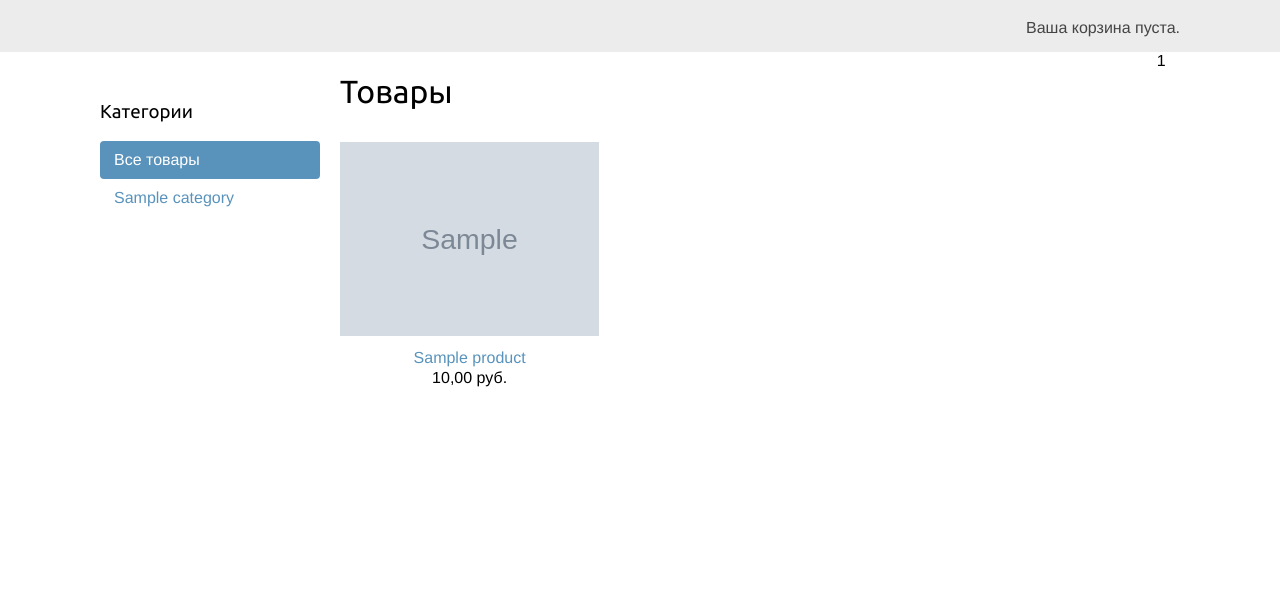
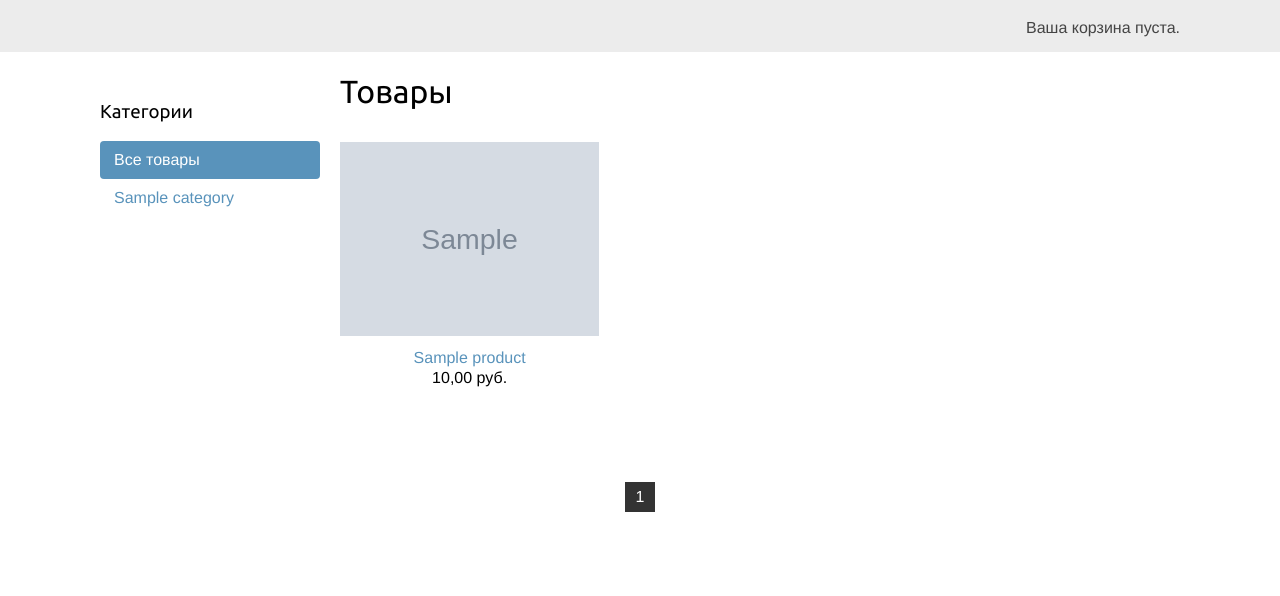
Before and after one commit to KurenieUbivvaet/Diplom, a Django app: page / in a window 1280 px wide. Shown: the part 46-642 px from the top of the page. Run offline with Django 4.2, Linux system fonts and the light colour scheme; tables that the repository leaves empty hold one stand-in row (values such as "Sample post"); grey boxes marked "Sample" are stand-in pictures; parts of the project's set-up code (start-up, migrations or seed data) failed here and were passed over.

Commit message:
version 0.0.4.2

```diff
--- a/myshop/shop/static/css/base.css
+++ b/myshop/shop/static/css/base.css
@@ -184,6 +184,7 @@ ul.errorlist {
     overflow:hidden;
 }
 
+
 .product-list .item {
     width:25%;
     padding:10px 20px 10px 0;
@@ -192,9 +193,37 @@ ul.errorlist {
     line-height:1.2;
 }
 
+.product-list .item:hover{
+    box-shadow: 0px 0px 10px grey;
+}
+
 .product-list .item img {
     width:100%;
     margin-bottom:8px;
+}
+
+.pagination {
+    height: 200px;
+    display: flex;
+    align-items: center;
+    justify-content: center;
+}
+
+.pagination a {
+    margin: 0 5px;
+    padding: 5px 10px;
+    text-decoration: none;
+    background-color: #f2f2f2;
+    color: #333;
+    border: 1px solid #ccc;
+}
+
+.pagination .current-page {
+    margin: 0 5px;
+    padding: 5px 10px;
+    background-color: #333;
+    color: #fff;
+    border: 1px solid #333;
 }
 
 .product-detail {
--- a/myshop/shop/templates/shop/base.html
+++ b/myshop/shop/templates/shop/base.html
@@ -5,6 +5,7 @@
     <meta charset="utf-8"/>
     <title>{% block title %}My shop{% endblock %}</title>
     <link href="{% static 'css/base.css' %}" rel="stylesheet">
+    <link rel="shortcut icon" type="image/png" href="{% static 'favicon.ico' %}"/>
 </head>
 <body>
 <div id="header">
@@ -33,5 +34,24 @@
     {% block content %}
     {% endblock %}
 </div>
+<div class="pagination">
+            {% if page_obj.has_previous %}
+                <a href="?page=1">&#60;&#60;</a>
+                <a href="?page={{ page_obj.previous_page_number }}">&#60;</a>
+            {% endif %}
+
+            {% for page_number in page_obj.paginator.get_elided_page_range %}
+                {% if page_number == page_obj.number %}
+                    <span class="current-page">{{ page_number }}</span>
+                {% else %}
+                    <a href="?page={{ page_number }}">{{ page_number }}</a>
+                {% endif %}
+            {% endfor %}
+
+            {% if page_obj.has_next %}
+                <a href="?page={{ page_obj.next_page_number }}">&#62;</a>
+                <a href="?page={{ page_obj.paginator.num_pages }}">&#62;&#62;</a>
+            {% endif %}
+        </div>
 </body>
 </html>
--- a/myshop/shop/templates/shop/product/list.html
+++ b/myshop/shop/templates/shop/product/list.html
@@ -30,24 +30,7 @@
                 {{ product.price }} руб.
             </div>
         {% endfor %}
+
     </div>
-    <div class="pagination">
-            {% if page_obj.has_previous %}
-                <a href="?page=1">&#60;&#60;</a>
-                <a href="?page={{ page_obj.previous_page_number }}">&#60;</a>
-            {% endif %}
 
-            {% for page_number in page_obj.paginator.get_elided_page_range %}
-                {% if page_number == page_obj.number %}
-                    <span class="current-page">{{ page_number }}</span>
-                {% else %}
-                    <a href="?page={{ page_number }}">{{ page_number }}</a>
-                {% endif %}
-            {% endfor %}
-
-            {% if page_obj.has_next %}
-                <a href="?page={{ page_obj.next_page_number }}">&#62;</a>
-                <a href="?page={{ page_obj.paginator.num_pages }}">&#62;&#62;</a>
-            {% endif %}
-    </div>
 {% endblock %}
--- a/myshop/shop/views.py
+++ b/myshop/shop/views.py
@@ -18,7 +18,7 @@ def product_list(request, category_slug=None):
         products = products.filter(name__icontains=search_query)
 
     #разбиение на страницы
-    paginator = Paginator(products, 3)
+    paginator = Paginator(products, 1)
     page_number = request.GET.get('page')
     page_obj = paginator.get_page(page_number)
 
```
Also changed, not shown: myshop/shop/static/favicon.ico (renamed from myshop/favicon.ico).
